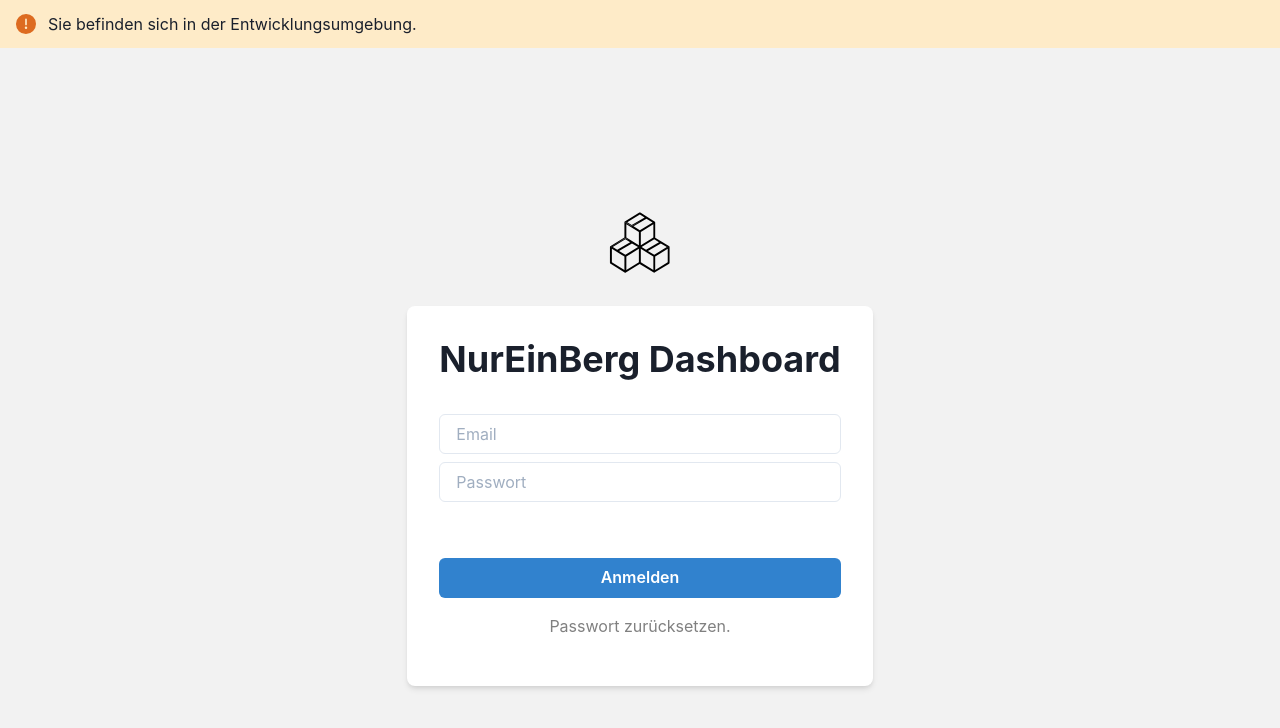
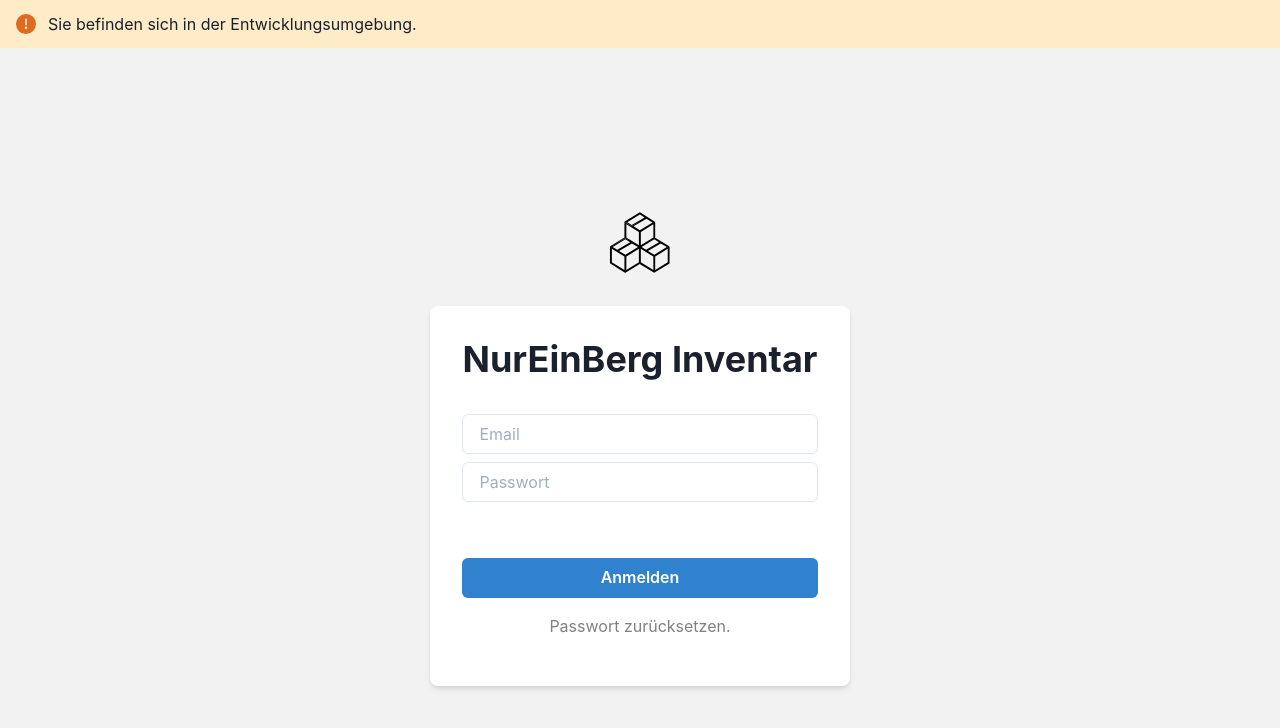
Before and after one commit to AlexanderProd/dash.nureinberg.de, a React (Create React App) app: page /login in a window 1280 px wide. Shown: the top 728 px of the page. Built offline with nearby package versions, Linux system fonts and the light colour scheme.

Commit message:
Dashboard ist jetzt Inventar

```diff
--- a/src/pages/Login/index.jsx
+++ b/src/pages/Login/index.jsx
@@ -21,7 +21,7 @@ const LoginPage = () => (
             justifyContent="space-between"
           >
             <Flex flexDirection="column" alignItems="center">
-              <Heading mb={8}>NurEinBerg Dashboard</Heading>
+              <Heading mb={8}>NurEinBerg Inventar</Heading>
             </Flex>
             <Login />
           </Flex>
```
